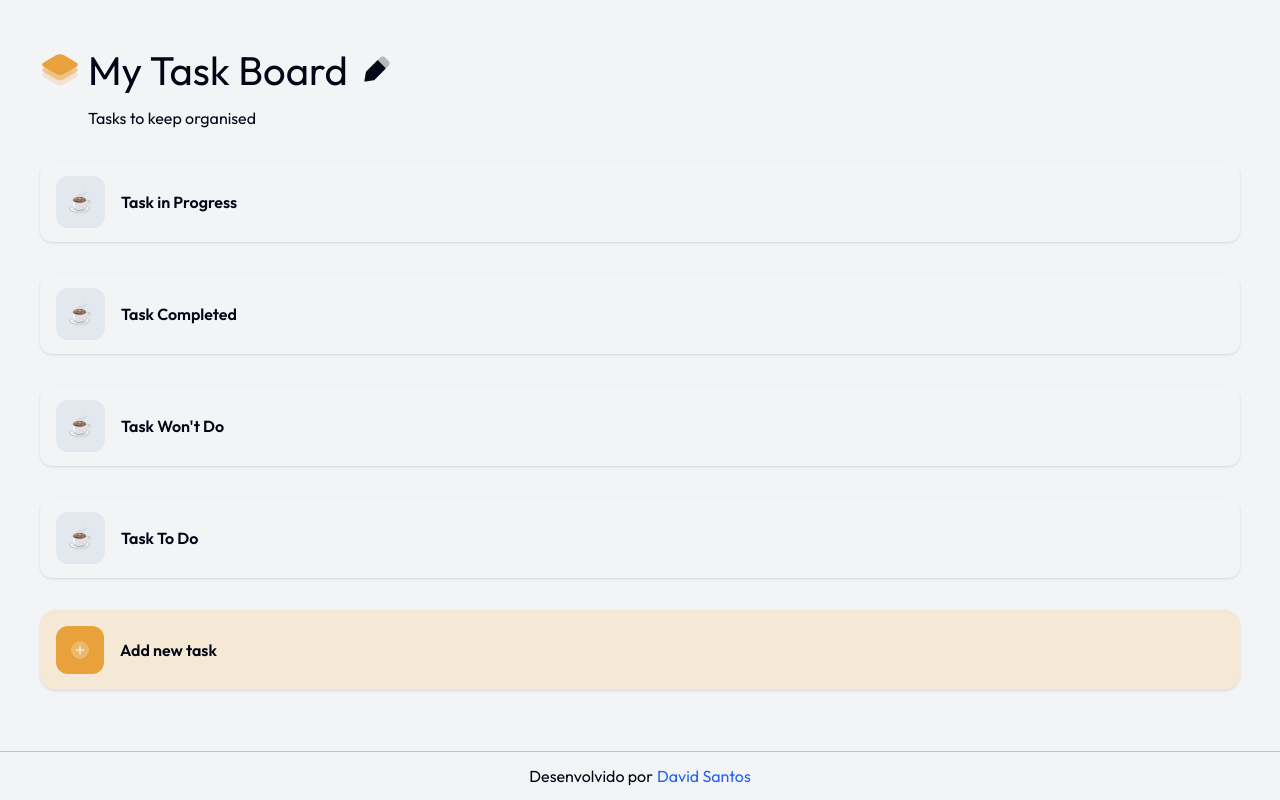
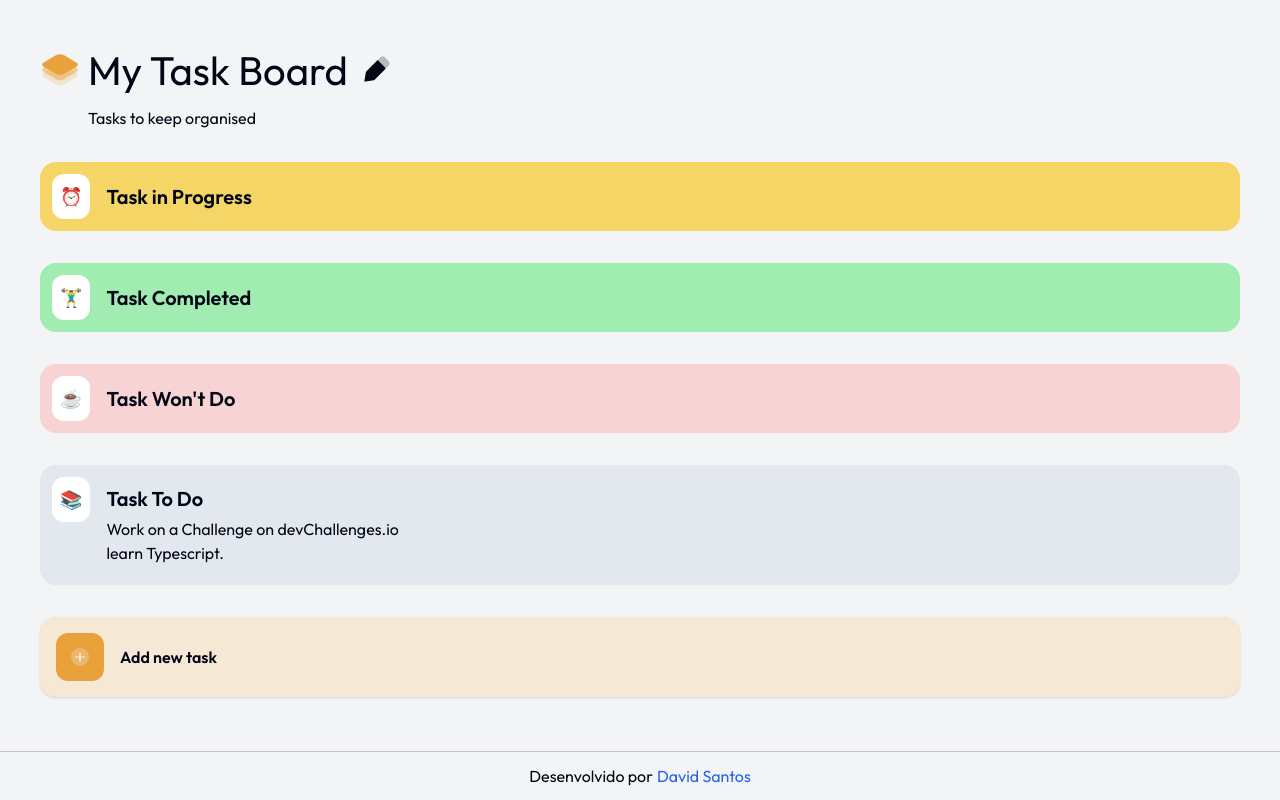
Before and after one commit to DavidSntdev/tarefas-hub, a Next.js app: page / in a window 1280 px wide. Built offline with nearby package versions, Linux system fonts and the light colour scheme.

Commit message:
Melhorando o componente das tasks

```diff
--- a/app/components/conteudo/tasksContent/buttonstask/taskButton.tsx
+++ b/app/components/conteudo/tasksContent/buttonstask/taskButton.tsx
@@ -1,5 +1,3 @@
-import { Button } from "@/components/ui/button";
-
 interface TaskButtonProps {
   emoji: string;
   titulo: string;
@@ -9,13 +7,30 @@ interface TaskButtonProps {
 
 export default function TaskButton(props: TaskButtonProps) {
   return (
-    <Button
-      className={`w-full rounded-xl items-center justify-start py-10 bg-[${props.color}] text-base text-[#030616] font-semibold hover:bg-[${props.color}]/70 flex gap-4`}
+    <button
+      className={`w-full rounded-2xl items-start p-3 ${props.color} text-base text-[#030616] hover:bg-black/20 flex flex-col`}
     >
-      <div className="bg-cinza p-3 rounded-xl hover:bg-cinza/70">
-        <span className="text-xl">{props.emoji}</span>
+      <div
+        className={`flex ${
+          props.descricao ? "items-start" : "items-center"
+        } gap-4 font-semibold text-xl`}
+      >
+        <div className="bg-white p-2 rounded-xl hover:bg-white/90">
+          <span className="text-lg">{props.emoji}</span>
+        </div>
+        <div
+          className={` ${
+            props.descricao ? "py-2 w-80" : ""
+          } flex flex-col items-start gap-1`}
+        >
+          {props.titulo}
+          {props.descricao && (
+            <span className="font-normal text-start text-base">
+              {props.descricao}
+            </span>
+          )}
+        </div>
       </div>
-      {props.titulo}
-    </Button>
+    </button>
   );
 }
--- a/app/components/conteudo/tasksContent/tasks.tsx
+++ b/app/components/conteudo/tasksContent/tasks.tsx
@@ -3,6 +3,12 @@ import TaskButton from "./buttonstask/taskButton";
 
 export default function Tasks() {
   return Object.entries(tasks).map(([key, task]) => (
-    <TaskButton key={key} color={task.color} titulo={task.title} emoji="☕" />
+    <TaskButton
+      key={key}
+      color={task.color}
+      titulo={task.title}
+      emoji={task.emoji}
+      descricao={task.description}
+    />
   ));
 }
--- a/app/config/tasks.ts
+++ b/app/config/tasks.ts
@@ -2,22 +2,26 @@ export const tasks = {
   task1: {
     title: "Task in Progress",
     description: "",
-    color: "#F5D565",
+    color: "bg-[#F5D565]",
+    emoji: "⏰",
   },
   task2: {
     title: "Task Completed",
     description: "",
-    color: "#A0ECB1",
+    color: "bg-[#A0ECB1]",
+    emoji: "🏋️‍♂️",
   },
   task3: {
     title: "Task Won't Do",
     description: "",
-    color: "#F7D4D3",
+    color: "bg-[#F7D4D3]",
+    emoji: "☕",
   },
 
   task4: {
     title: "Task To Do",
     description: "Work on a Challenge on devChallenges.io learn Typescript.",
-    color: "#E3E8EF",
+    color: "bg-[#E3E8EF]",
+    emoji: "📚",
   },
 };
```
